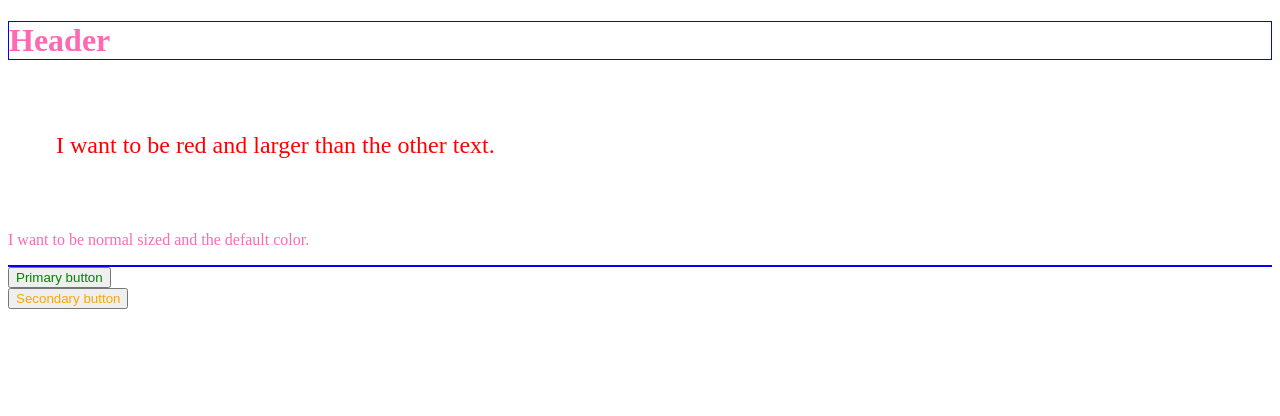
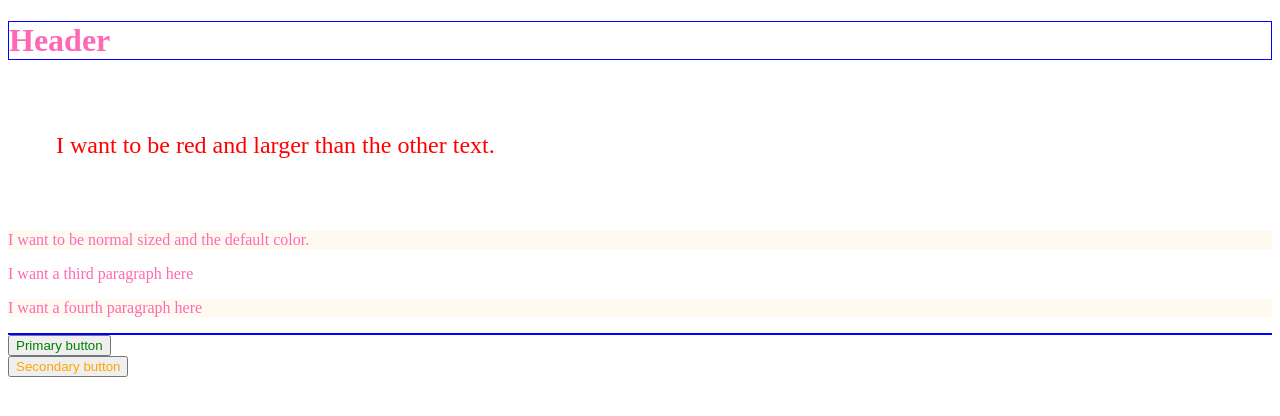
Before and after one commit to MitchP95/learn-css, an Angular app in the folder learn-css/: page / in a window 1280 px wide. Shown: the top 416 px of the page. Built offline with nearby package versions, Linux system fonts and the light colour scheme.

Commit message:
Added alternating coloring.

```diff
--- a/learn-css/src/app/b-selector/b-selector.component.css
+++ b/learn-css/src/app/b-selector/b-selector.component.css
@@ -12,6 +12,11 @@ article p:first-of-type {
 article p:first-of-type:hover {
     color : black;
 }
+
+/* Sets all even paragraphs to have a different background */
+article p:nth-child(even) {
+    background: floralwhite;
+  }
 
 /* Look for ID 'rad' */
 #rad {
--- a/learn-css/src/app/b-selector/b-selector.component.html
+++ b/learn-css/src/app/b-selector/b-selector.component.html
@@ -3,6 +3,8 @@
 <article>
     <p>I want to be red and larger than the other text.</p>
     <p>I want to be normal sized and the default color.</p>
+    <p>I want a third paragraph here</p>
+    <p>I want a fourth paragraph here</p>
 </article>
 
 <div id="rad"></div>
```
